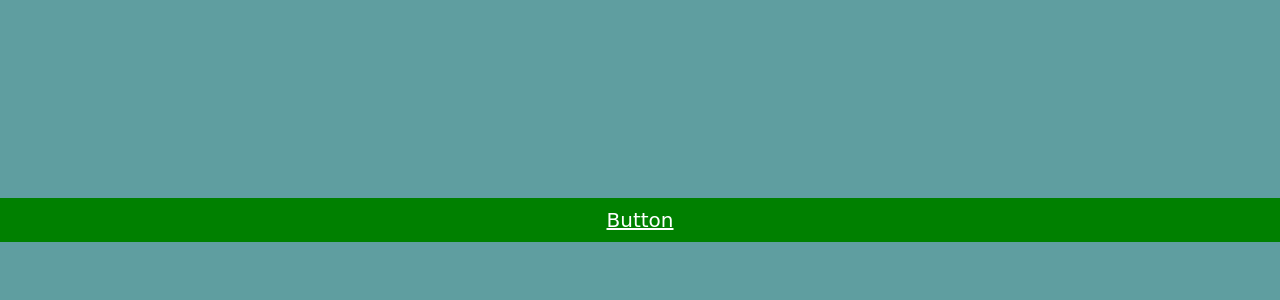
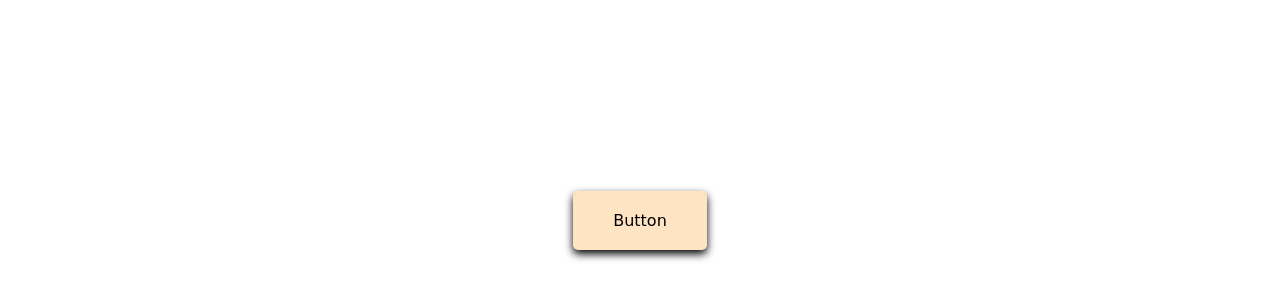
Before and after one commit to vani-it21/ripple-hover, a plain HTML site: page index.html in a window 1280 px wide. Shown: the part 180-480 px from the top of the page. Drawn offline with Linux system fonts and the light colour scheme.

Commit message:
Update style.css

```diff
--- a/style.css
+++ b/style.css
@@ -1,51 +1,43 @@
 body{
     margin:0;
-    display:flex;
-    justify-content: center;
-    height:100vh;
-    align-items:center;
-    text-align: center;
-    background-color:cadetblue;
-}
-.form{
-    background-color:white ;
-    padding:20px;
-    box-shadow:0 4px 8px rgba(0,0,0,.3);
-    border-radius:10px;
-    margin:10px;
-}
-.input{
-   display: block;
-   width:100%;
-   box-sizing:border-box;
-   font-size:25px;
-   text-align: center;
-   color:green;
-   padding: 10px;
-   border:solid 4px green;
-}
-
-.input::placeholder{
-    color:lightgray;
-    font-family: cursive;
+    display: flex;
+    justify-content:center;
+     height: 100vh;
+      align-items: center;
+      font-family: cursive;
 
 }
 .btn{
-    background-color:green;
-    color:white;
-    border:none;
-    display:block;
-    width:100%;
-    padding:10px;
-    font-size: 20px;
-    font-family: cursive;
-    margin:20px 0;
+    background-color: bisque;
+    padding: 20px 40px;
+    border-radius: 5px;
+    box-shadow:0 4px 8px;
+    text-decoration: none;
+    color:black;
+    position: relative;
+    overflow: hidden;
+
+}
+.btn span{
+    position: relative;
+    z-index: 1;
+}
+.btn::before{
+    content:"";
+    position:absolute;
+    background-color: orangered;
+    width:0;
+    height:0;
+    left:var(--xPos);
+    top:var(--yPos);
+    transform: translate(-50%,-50%);
+    border-radius:50%;
+    transition: width 0.5s,height .05s;
+
+}
+.btn:hover::before{
+    width:300px;
+    height:300px;
 
 
 }
-.btn:hover{
-    filter:brightness(0.9);
-}
-.score{
-    text-align: right;
-}
```
